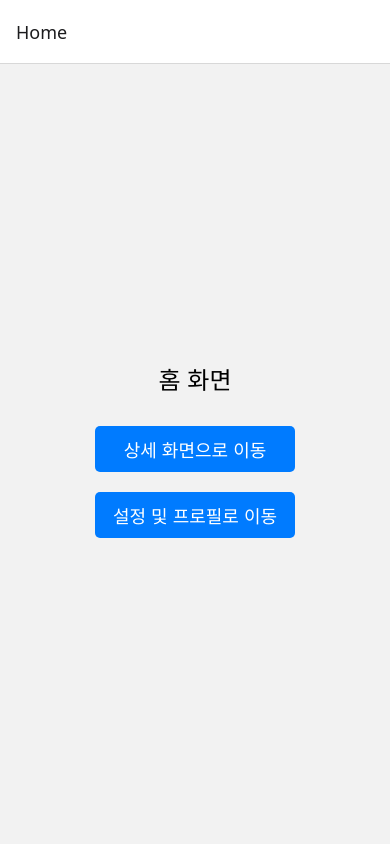
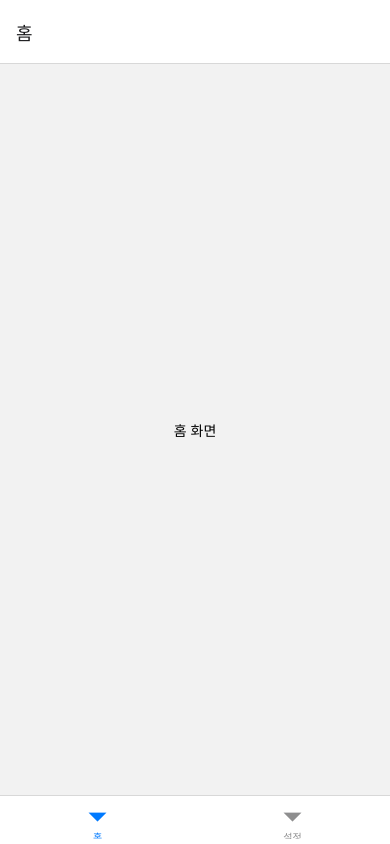
Before and after one commit to DAAC-A00/navigationTest, a React Native app: screen / in a window 390 px wide. Built offline with nearby package versions, Linux system fonts and the light colour scheme.

Commit message:
기본 bottom tab navigator 사용

```diff
--- a/src/App.tsx
+++ b/src/App.tsx
@@ -1,43 +1,37 @@
 // src/App.tsx
 
-import React from 'react'; // React 라이브러리를 가져옵니다.
-import { NavigationContainer } from '@react-navigation/native'; // 내비게이션을 위한 컨테이너를 가져옵니다.
-import { createStackNavigator } from '@react-navigation/stack'; // 스택 내비게이션을 만들기 위한 함수를 가져옵니다.
-import HomeScreen from './HomeScreen'; // HomeScreen 컴포넌트를 가져옵니다.
-import DetailsScreen from './DetailsScreen'; // DetailsScreen 컴포넌트를 가져옵니다.
+import React from 'react';
+import { NavigationContainer } from '@react-navigation/native';
 import { createBottomTabNavigator } from '@react-navigation/bottom-tabs';
-import SettingsScreen from './SettingsScreen';
-import ProfileScreen from './ProfileScreen';
+import { View, Text } from 'react-native';
 
+const Tab = createBottomTabNavigator();
 
-export type RootStackParamList = { // 앱에서 사용할 화면과 매개변수를 정의하는 타입입니다.
-  Home: undefined; // Home 화면은 매개변수를 받지 않습니다.
-  Details: undefined; // Details 화면은 매개변수를 받지 않습니다.
-  Tabs: undefined; // Tabs 화면은 매개변수를 받지 않습니다.
-};
-
-// 스택 내비게이터 및 탭 내비게이터 생성
-const Stack = createStackNavigator<RootStackParamList>(); // 정의한 타입을 사용하여 스택 내비게이터를 만듭니다.
-const Tab = createBottomTabNavigator(); // 바텀 탭 내비게이터 생성
-
-// 탭 네비게이터 정의
-const TabNavigator = () => {
+const HomeScreen = () => {
   return (
-    <Tab.Navigator>
-      <Tab.Screen name="Settings" component={SettingsScreen} />
-      <Tab.Screen name="Profile" component={ProfileScreen} />
-    </Tab.Navigator>
+    <View style={{ flex: 1, justifyContent: 'center', alignItems: 'center' }}>
+      <Text>홈 화면</Text>
+    </View>
   );
 };
 
-export default function App() { // App 컴포넌트를 정의합니다.
-  return ( // 컴포넌트가 반환할 JSX를 시작합니다.
+const SettingsScreen = () => {
+  return (
+    <View style={{ flex: 1, justifyContent: 'center', alignItems: 'center' }}>
+      <Text>설정 화면</Text>
+    </View>
+  );
+};
+
+const App = () => {
+  return (
     <NavigationContainer>
-      <Stack.Navigator initialRouteName="Home">
-        <Stack.Screen name="Home" component={HomeScreen} />
-        <Stack.Screen name="Details" component={DetailsScreen} />
-        <Stack.Screen name="Tabs" component={TabNavigator} />
-      </Stack.Navigator>
-    </NavigationContainer> // NavigationContainer의 끝입니다.
-  ); // JSX 반환의 끝입니다.
-}
+      <Tab.Navigator>
+        <Tab.Screen name="홈" component={HomeScreen} />
+        <Tab.Screen name="설정" component={SettingsScreen} />
+      </Tab.Navigator>
+    </NavigationContainer>
+  );
+};
+
+export default App;
--- a/src/DetailsScreen.tsx
+++ b/src/DetailsScreen.tsx
@@ -1,29 +1,29 @@
-// src/DetailsScreen.tsx
+// // src/DetailsScreen.tsx
 
-import React from 'react'; // React 라이브러리를 가져옵니다.
-import { View, Text, StyleSheet } from 'react-native'; // React Native에서 사용할 UI 컴포넌트를 가져옵니다.
-import { useAtom } from 'jotai'; // Jotai의 useAtom을 가져옵니다.
-import { itemIdAtom } from './HomeScreen'; // HomeScreen에서 정의한 atom을 가져옵니다.
+// import React from 'react'; // React 라이브러리를 가져옵니다.
+// import { View, Text, StyleSheet } from 'react-native'; // React Native에서 사용할 UI 컴포넌트를 가져옵니다.
+// import { useAtom } from 'jotai'; // Jotai의 useAtom을 가져옵니다.
+// import { itemIdAtom } from './HomeScreen'; // HomeScreen에서 정의한 atom을 가져옵니다.
 
-const DetailsScreen: React.FC = () => { // DetailsScreen 컴포넌트를 정의합니다.
-  const [itemId] = useAtom(itemIdAtom); // atom에서 itemId를 가져옵니다.
+// const DetailsScreen: React.FC = () => { // DetailsScreen 컴포넌트를 정의합니다.
+//   const [itemId] = useAtom(itemIdAtom); // atom에서 itemId를 가져옵니다.
 
-  return ( // 컴포넌트가 반환할 JSX를 시작합니다.
-    <View style={styles.container}>
-      <Text style={styles.text}>아이템 ID: {itemId !== null ? itemId : '없음'}</Text>
-    </View> // View 컴포넌트의 끝입니다.
-  ); // JSX 반환의 끝입니다.
-};
+//   return ( // 컴포넌트가 반환할 JSX를 시작합니다.
+//     <View style={styles.container}>
+//       <Text style={styles.text}>아이템 ID: {itemId !== null ? itemId : '없음'}</Text>
+//     </View> // View 컴포넌트의 끝입니다.
+//   ); // JSX 반환의 끝입니다.
+// };
 
-const styles = StyleSheet.create({ // 스타일을 정의합니다.
-  container: { // 전체 컨테이너 스타일
-    flex: 1,
-    justifyContent: 'center', // 수직 가운데 정렬
-    alignItems: 'center', // 수평 가운데 정렬
-  },
-  text: { // 텍스트 스타일
-    fontSize: 24,
-  },
-});
+// const styles = StyleSheet.create({ // 스타일을 정의합니다.
+//   container: { // 전체 컨테이너 스타일
+//     flex: 1,
+//     justifyContent: 'center', // 수직 가운데 정렬
+//     alignItems: 'center', // 수평 가운데 정렬
+//   },
+//   text: { // 텍스트 스타일
+//     fontSize: 24,
+//   },
+// });
 
-export default DetailsScreen; // DetailsScreen 컴포넌트를 다른 파일에서 사용할 수 있도록 내보냅니다.
+// export default DetailsScreen; // DetailsScreen 컴포넌트를 다른 파일에서 사용할 수 있도록 내보냅니다.
--- a/src/HomeScreen.tsx
+++ b/src/HomeScreen.tsx
@@ -1,65 +1,65 @@
-// src/HomeScreen.tsx
+// // src/HomeScreen.tsx
 
-import React from 'react'; // React 라이브러리를 가져옵니다.
-import { View, Text, TouchableOpacity, StyleSheet } from 'react-native'; // React Native에서 사용할 UI 컴포넌트를 가져옵니다.
-import { StackNavigationProp } from '@react-navigation/stack'; // 스택 내비게이션에서 사용할 타입을 가져옵니다.
-import { RootStackParamList } from './App'; // 앱에서 정의한 매개변수 타입을 가져옵니다.
-import { atom, useAtom } from 'jotai'; // Jotai의 atom과 useAtom을 가져옵니다.
+// import React from 'react'; // React 라이브러리를 가져옵니다.
+// import { View, Text, TouchableOpacity, StyleSheet } from 'react-native'; // React Native에서 사용할 UI 컴포넌트를 가져옵니다.
+// import { StackNavigationProp } from '@react-navigation/stack'; // 스택 내비게이션에서 사용할 타입을 가져옵니다.
+// import { RootStackParamList } from './App'; // 앱에서 정의한 매개변수 타입을 가져옵니다.
+// import { atom, useAtom } from 'jotai'; // Jotai의 atom과 useAtom을 가져옵니다.
 
-export const itemIdAtom = atom<number | null>(null); // 아이템 ID를 저장할 Jotai atom을 생성하고 내보냅니다.
+// export const itemIdAtom = atom<number | null>(null); // 아이템 ID를 저장할 Jotai atom을 생성하고 내보냅니다.
 
-type HomeScreenProps = { // HomeScreen에서 사용할 props의 타입을 정의합니다.
-  navigation: StackNavigationProp<RootStackParamList, 'Home'>; // 내비게이션 객체의 타입을 정의합니다.
-};
+// type HomeScreenProps = { // HomeScreen에서 사용할 props의 타입을 정의합니다.
+//   navigation: StackNavigationProp<RootStackParamList, 'Home'>; // 내비게이션 객체의 타입을 정의합니다.
+// };
 
-const HomeScreen: React.FC<HomeScreenProps> = ({ navigation }) => { // HomeScreen 컴포넌트를 정의합니다. navigation 객체를 props로 받습니다.
-  const [, setItemId] = useAtom(itemIdAtom); // atom에서 itemId를 설정하기 위한 useAtom 훅을 사용합니다.
+// const HomeScreen: React.FC<HomeScreenProps> = ({ navigation }) => { // HomeScreen 컴포넌트를 정의합니다. navigation 객체를 props로 받습니다.
+//   const [, setItemId] = useAtom(itemIdAtom); // atom에서 itemId를 설정하기 위한 useAtom 훅을 사용합니다.
 
-  const navigateToDetails = () => {
-    setItemId(42); // 아이템 ID를 설정합니다.
-    navigation.navigate('Details'); // 상세 화면으로 이동합니다.
-  };
+//   const navigateToDetails = () => {
+//     setItemId(42); // 아이템 ID를 설정합니다.
+//     navigation.navigate('Details'); // 상세 화면으로 이동합니다.
+//   };
 
-  const navigateToTabs = () => {
-    navigation.navigate('Tabs'); // Tabs 화면으로 이동합니다.
-  };
+//   const navigateToTabs = () => {
+//     navigation.navigate('Tabs'); // Tabs 화면으로 이동합니다.
+//   };
 
-  return ( // 컴포넌트가 반환할 JSX를 시작합니다.
-    <View style={styles.container}>
-      <Text style={styles.text}>홈 화면</Text>
-      <TouchableOpacity style={styles.button} onPress={navigateToDetails}>
-        <Text style={styles.buttonText}>상세 화면으로 이동</Text>
-      </TouchableOpacity>
-      <TouchableOpacity style={styles.button} onPress={navigateToTabs}>
-        <Text style={styles.buttonText}>설정 및 프로필로 이동</Text>
-      </TouchableOpacity>
-    </View> // View 컴포넌트의 끝입니다.
-  ); // JSX 반환의 끝입니다.
-};
+//   return ( // 컴포넌트가 반환할 JSX를 시작합니다.
+//     <View style={styles.container}>
+//       <Text style={styles.text}>홈 화면</Text>
+//       <TouchableOpacity style={styles.button} onPress={navigateToDetails}>
+//         <Text style={styles.buttonText}>상세 화면으로 이동</Text>
+//       </TouchableOpacity>
+//       <TouchableOpacity style={styles.button} onPress={navigateToTabs}>
+//         <Text style={styles.buttonText}>설정 및 프로필로 이동</Text>
+//       </TouchableOpacity>
+//     </View> // View 컴포넌트의 끝입니다.
+//   ); // JSX 반환의 끝입니다.
+// };
 
-const styles = StyleSheet.create({ // 스타일을 정의합니다.
-  container: { // 전체 컨테이너 스타일
-    flex: 1,
-    justifyContent: 'center', // 수직 가운데 정렬
-    alignItems: 'center', // 수평 가운데 정렬
-  },
-  text: { // 텍스트 스타일
-    fontSize: 24,
-    marginBottom: 20, // 버튼과의 간격
-  },
-  button: { // 버튼 스타일
-    backgroundColor: '#007BFF', // 버튼 배경 색상
-    padding: 10, // 버튼 패딩
-    borderRadius: 5, // 버튼 모서리 둥글기
-    margin: 10, // 버튼 간격
-    width: 200, // 버튼 너비
-    alignItems: 'center', // 버튼 텍스트 중앙 정렬
-  },
-  buttonText: { // 버튼 텍스트 스타일
-    color: 'white', // 텍스트 색상
-    fontSize: 18, // 텍스트 크기
-    textAlign: 'center', // 텍스트 중앙 정렬
-  },
-});
+// const styles = StyleSheet.create({ // 스타일을 정의합니다.
+//   container: { // 전체 컨테이너 스타일
+//     flex: 1,
+//     justifyContent: 'center', // 수직 가운데 정렬
+//     alignItems: 'center', // 수평 가운데 정렬
+//   },
+//   text: { // 텍스트 스타일
+//     fontSize: 24,
+//     marginBottom: 20, // 버튼과의 간격
+//   },
+//   button: { // 버튼 스타일
+//     backgroundColor: '#007BFF', // 버튼 배경 색상
+//     padding: 10, // 버튼 패딩
+//     borderRadius: 5, // 버튼 모서리 둥글기
+//     margin: 10, // 버튼 간격
+//     width: 200, // 버튼 너비
+//     alignItems: 'center', // 버튼 텍스트 중앙 정렬
+//   },
+//   buttonText: { // 버튼 텍스트 스타일
+//     color: 'white', // 텍스트 색상
+//     fontSize: 18, // 텍스트 크기
+//     textAlign: 'center', // 텍스트 중앙 정렬
+//   },
+// });
 
-export default HomeScreen; // HomeScreen 컴포넌트를 다른 파일에서 사용할 수 있도록 내보냅니다.
+// export default HomeScreen; // HomeScreen 컴포넌트를 다른 파일에서 사용할 수 있도록 내보냅니다.
```
